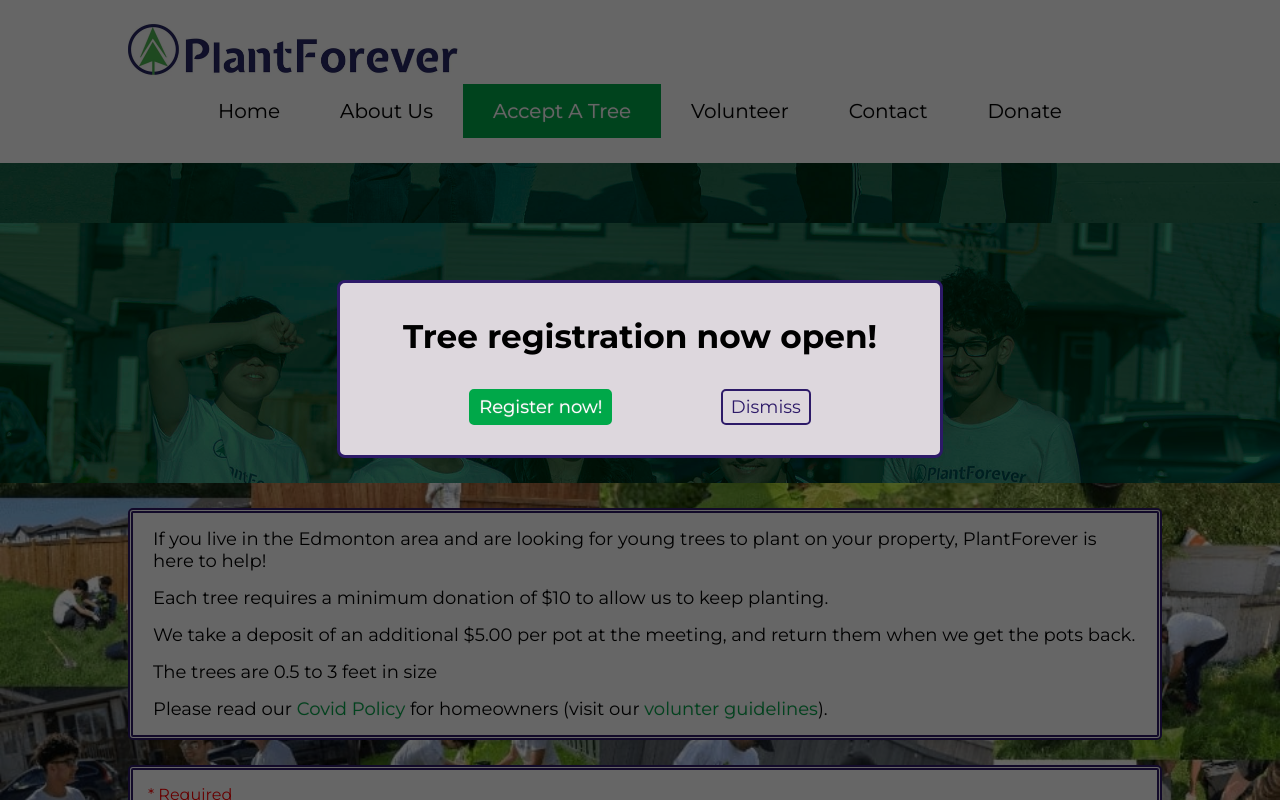
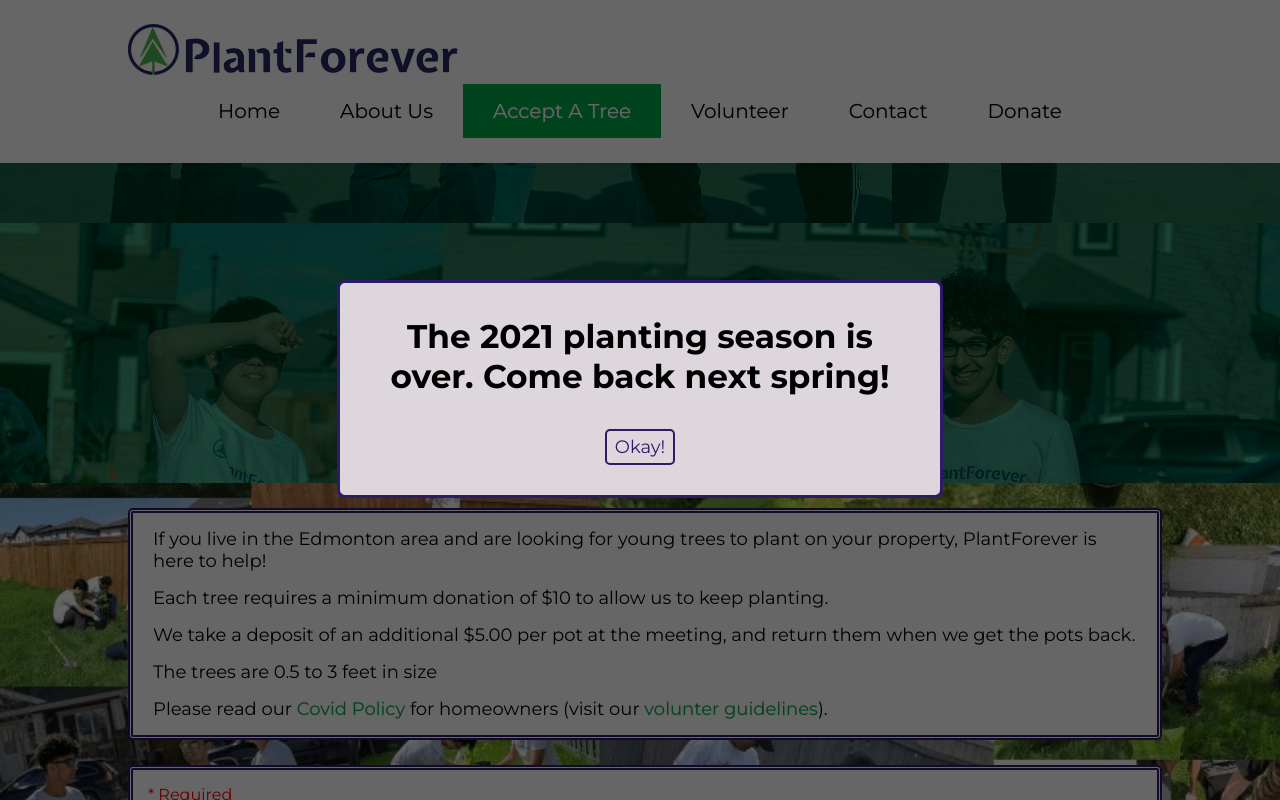
Before and after one commit to cocoliliace/PlantForever, a Vue app: page /accept-a-tree/in-pots in a window 1280 px wide. Shown: the top 800 px of the page. Built offline with nearby package versions, Linux system fonts and the light colour scheme.

Commit message:
update announcement (end of 2021 planting season)

```diff
--- a/src/App.vue
+++ b/src/App.vue
@@ -87,7 +87,7 @@ export default {
       showNav: true,
       hasDropdown: true,
       previousHeight: 0,
-      showPopup: true
+      showPopup: false
     };
   },
   mounted() {
--- a/src/views/TreeInPots.vue
+++ b/src/views/TreeInPots.vue
@@ -1,5 +1,14 @@
 <template>
   <div class="contains-form">
+    <div v-if="showPopup" class="popup">
+      <div class="popup-box">
+        <h3>The 2021 planting season is over. Come back next spring!</h3>
+        <div class="buttons">
+          <div id="dismiss-button" class="button secondary-button" @click="showPopup = false">Okay!</div>
+        </div>
+      </div>
+      <div class="overlay" @click="showPopup = false"></div>
+    </div>
     <div class="banner-container">
       <div class="title">ACCEPT A TREE</div>
     </div>
@@ -88,7 +97,8 @@ export default {
       plantingAddress: "",
       materials: "",
       comments: "",
-      thankYouMessage: false
+      thankYouMessage: false,
+      showPopup: true
     };
   },
   computed: {
--- a/src/views/TreePlanted.vue
+++ b/src/views/TreePlanted.vue
@@ -1,5 +1,14 @@
 <template>
   <div class="contains-form">
+    <div v-if="showPopup" class="popup">
+      <div class="popup-box">
+        <h3>The 2021 planting season is over. Come back next spring!</h3>
+        <div class="buttons">
+          <div id="dismiss-button" class="button secondary-button" @click="showPopup = false">Okay!</div>
+        </div>
+      </div>
+      <div class="overlay" @click="showPopup = false"></div>
+    </div>
     <div class="banner-container">
       <div class="title">ACCEPT A TREE</div>
     </div>
@@ -88,7 +97,8 @@ export default {
       availability: "",
       materials: "",
       comments: "",
-      thankYouMessage: false
+      thankYouMessage: false,
+      showPopup: true
     };
   },
   computed: {
```
